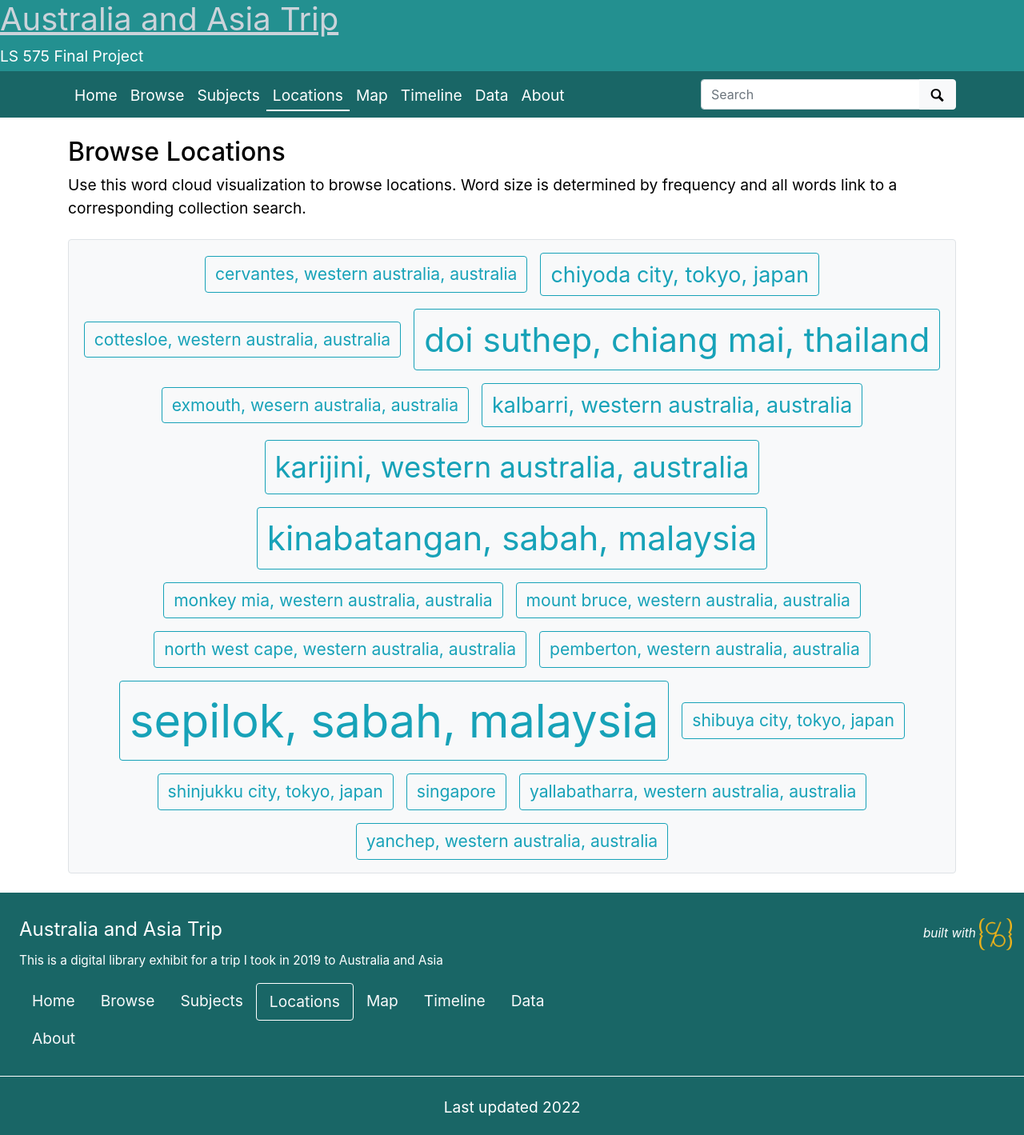
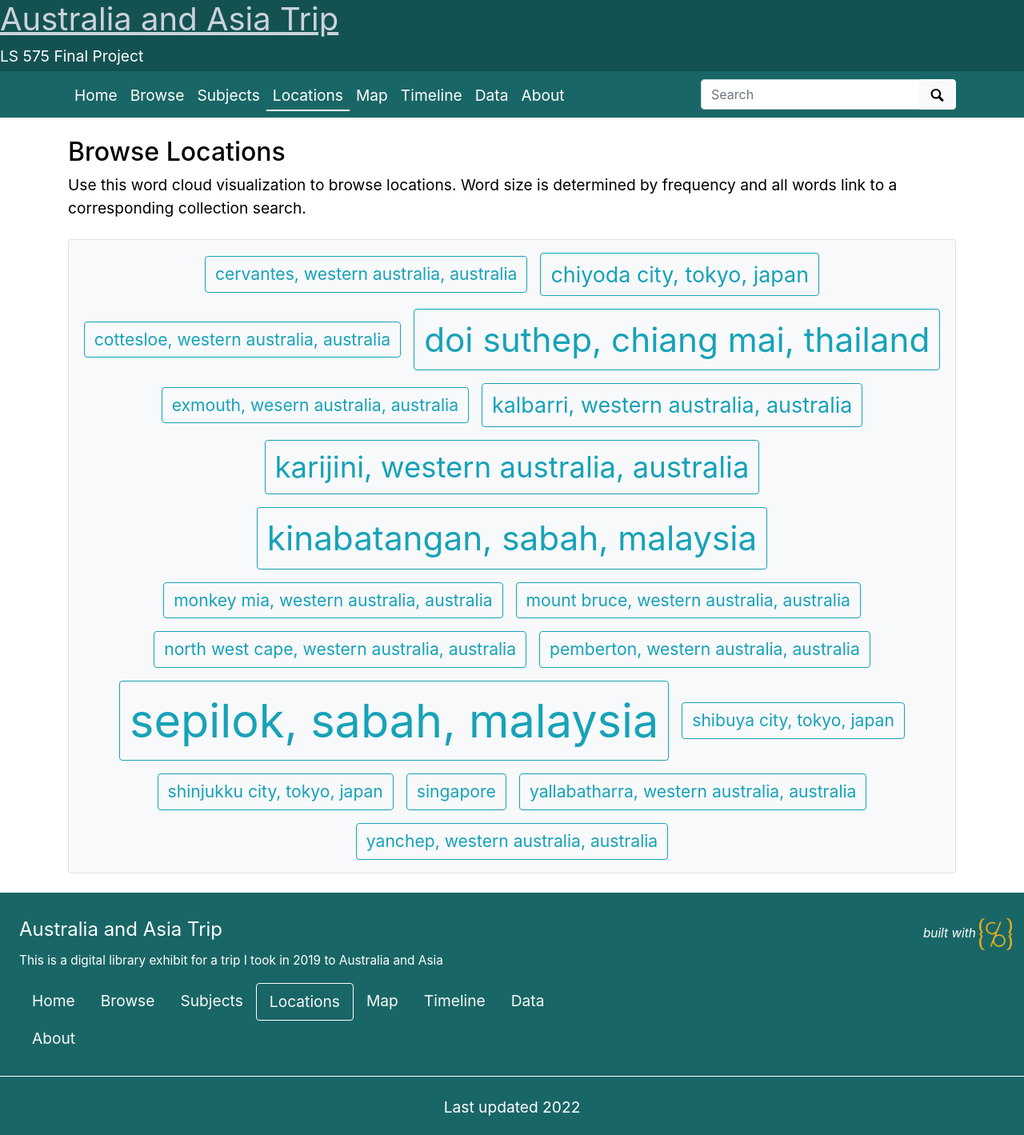
Before and after one commit to mikasmith97/final.github.io, a Jekyll site: the page built from pages/locations.md, in a window 1280 px wide. Shown: the whole page at 80% size. Built offline with Jekyll 4.4.1, drawn with Linux system fonts in a browser that asks for light colours.

Commit message:
Update collection-banner.html

```diff
--- a/_includes/collection-banner.html
+++ b/_includes/collection-banner.html
@@ -29,7 +29,7 @@
 {%- else -%}
 <div class="container-fluid mb-0 p-0">
     <div class="row align-items-center">
-        <div id="title" class="{% if site.organization-logo-banner %}col-md-9{% else %}col-12{% endif %}" style="background-color:#239090">
+        <div id="title" class="{% if site.organization-logo-banner %}col-md-9{% else %}col-12{% endif %}" style="background-color:#145252">
             <h1><a class="text-light font-weight-normal" href="{{ site.baseurl }}/" >{{ site.title }}</a></h1>
             {% if site.tagline %}<p class="mb-1" style="color:#ffffff">{{ site.tagline }}</p>{% endif %}
         </div>
```
